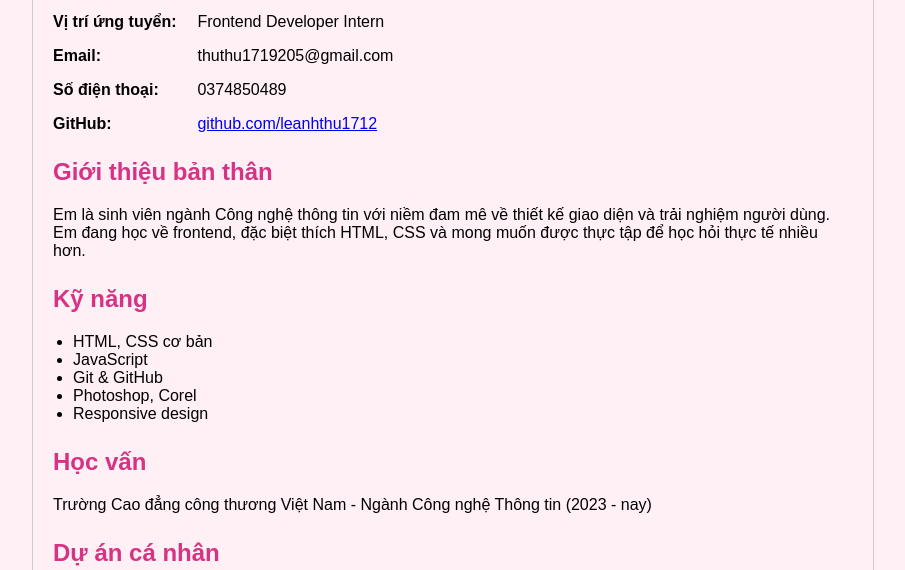
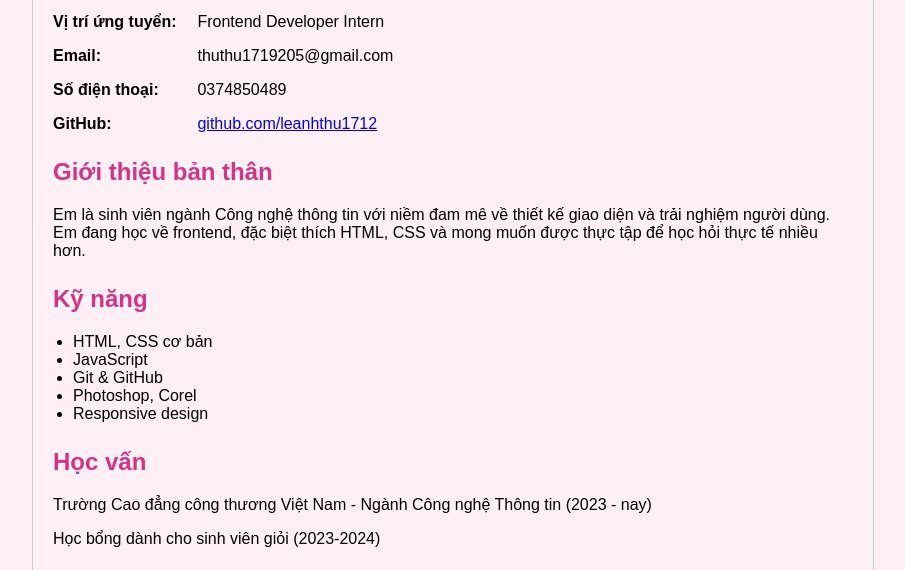
Before and after one commit to leanhthu1712/cvthuctap, a plain HTML site: page index.html in a window 1280 px wide. Shown: the part 162-732 px from the top of the page, without its empty margins (187-1092 px from the left). Drawn offline with Linux system fonts and the light colour scheme.

Commit message:
Update index.html

```diff
--- a/index.html
+++ b/index.html
@@ -63,6 +63,7 @@
   <div class="section">
     <h2>Học vấn</h2>
     <p>Trường Cao đẳng công thương Việt Nam - Ngành Công nghệ Thông tin (2023 - nay)</p>
+    <p>Học bổng dành cho sinh viên giỏi (2023-2024)</p>
   </div>
 
   <div class="section">
```
